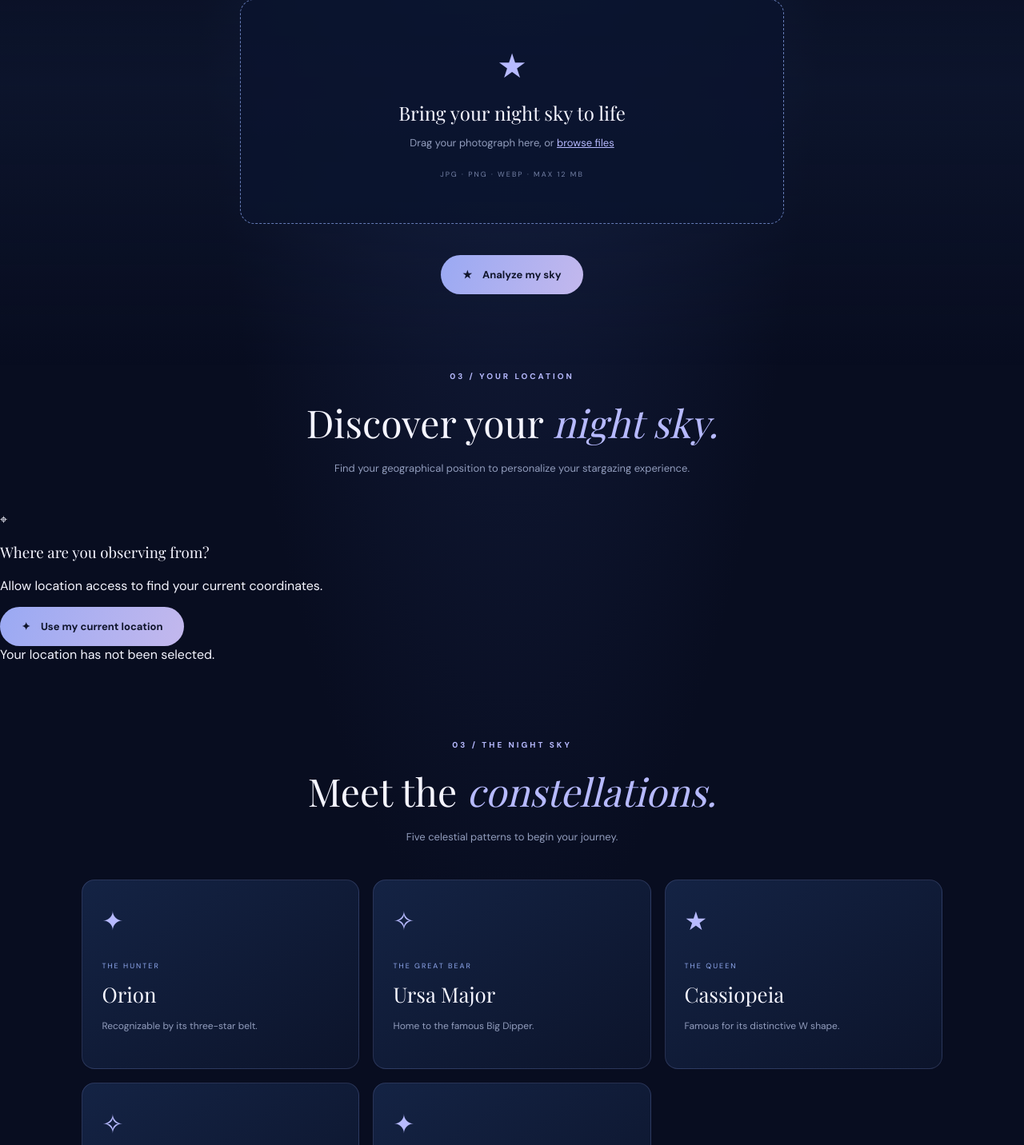
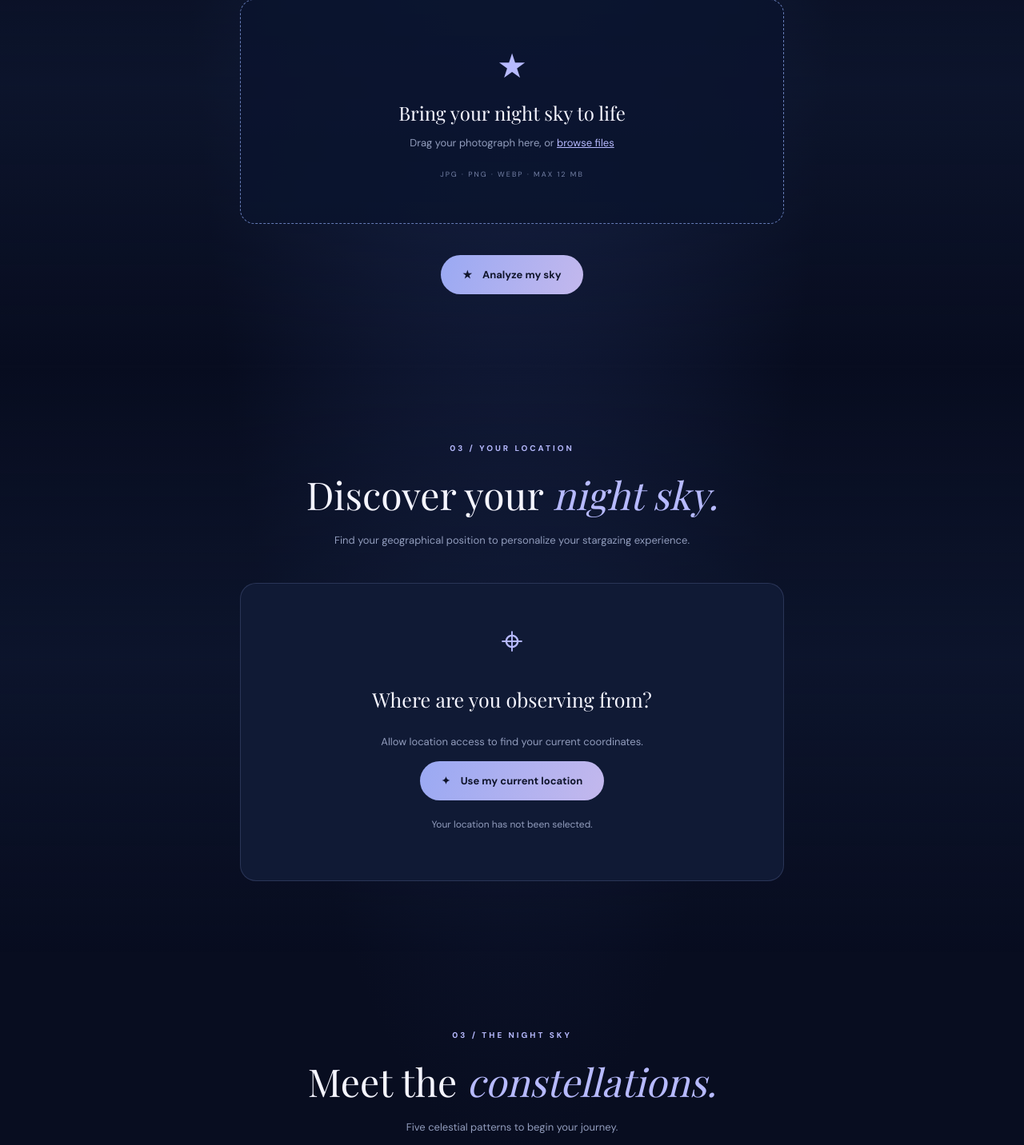
Before and after one commit to Akansha-PXL/Constellations, a Flask app: page / in a window 1280 px wide. Shown: the part 1018-2450 px from the top of the page at 80% size. Run offline with Flask 3, Linux system fonts and the light colour scheme.

Commit message:
Update style.css

```diff
--- a/static/style.css
+++ b/static/style.css
@@ -488,3 +488,86 @@ footer p {
         padding: 40px 15px;
     }
 }
+
+/* LOCATION SECTION */
+
+.location-section {
+    padding: 90px 8%;
+    background: linear-gradient(
+        180deg,
+        transparent,
+        rgba(21, 35, 66, 0.35),
+        transparent
+    );
+}
+
+.location-card {
+    max-width: 680px;
+    margin: auto;
+    padding: 40px 25px;
+    text-align: center;
+    background: var(--surface);
+    border: 1px solid var(--border);
+    border-radius: 20px;
+}
+
+.location-icon {
+    font-size: 48px;
+    color: var(--lavender);
+    margin-bottom: 15px;
+}
+
+.location-card h3 {
+    font-size: 25px;
+}
+
+.location-card p {
+    color: var(--muted);
+    font-size: 13px;
+    line-height: 1.8;
+}
+
+#location-status {
+    margin: 22px 0;
+    font-size: 12px;
+    color: var(--muted);
+}
+
+.location-stats {
+    display: grid;
+    grid-template-columns: repeat(3, 1fr);
+    gap: 12px;
+    padding: 25px 0;
+    margin: 20px 0;
+    border-top: 1px solid var(--border);
+    border-bottom: 1px solid var(--border);
+}
+
+.location-stat strong {
+    display: block;
+    font-size: 20px;
+    color: var(--lavender);
+    font-family: "Playfair Display", serif;
+    overflow-wrap: anywhere;
+}
+
+.location-stat span {
+    display: block;
+    margin-top: 8px;
+    font-size: 10px;
+    color: var(--muted);
+}
+
+#clear-location {
+    cursor: pointer;
+}
+
+@media (max-width: 430px) {
+    .location-section {
+        padding: 70px 5%;
+    }
+
+    .location-stats {
+        grid-template-columns: 1fr;
+    }
+}
```
